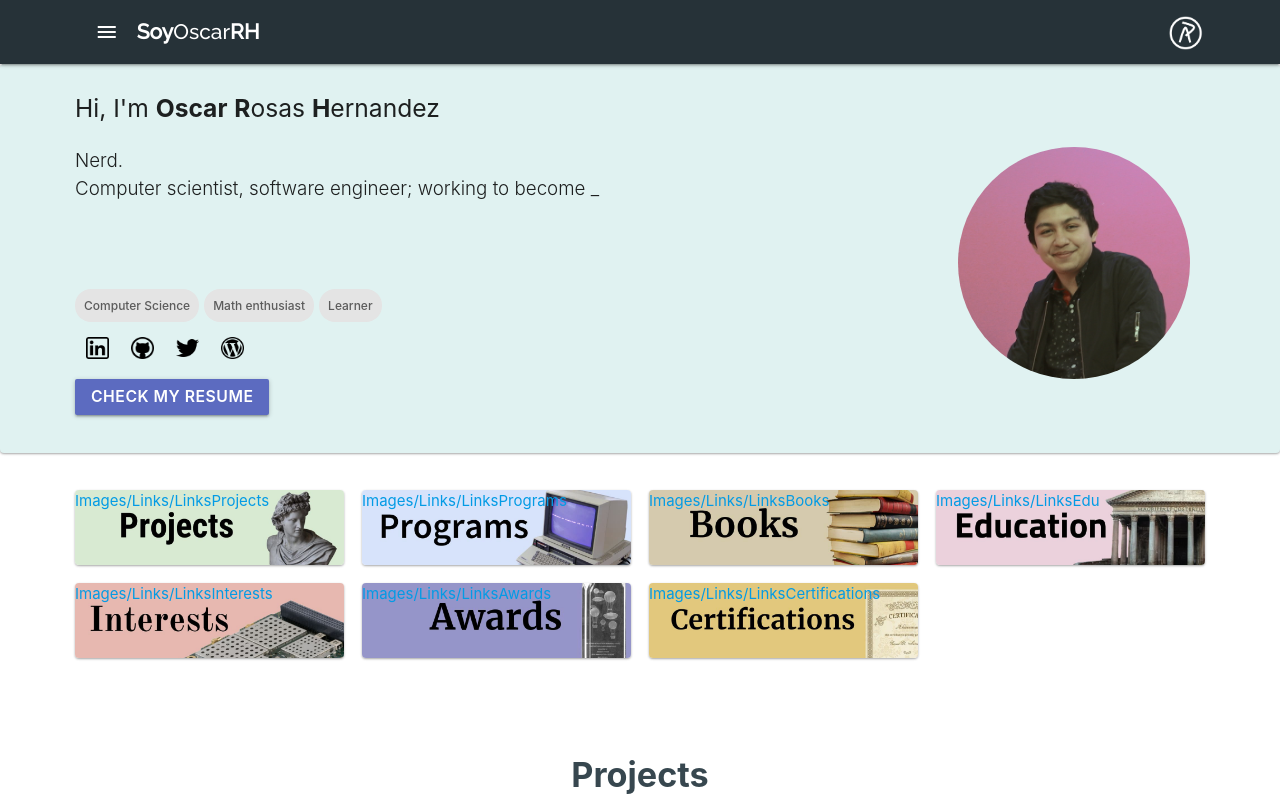
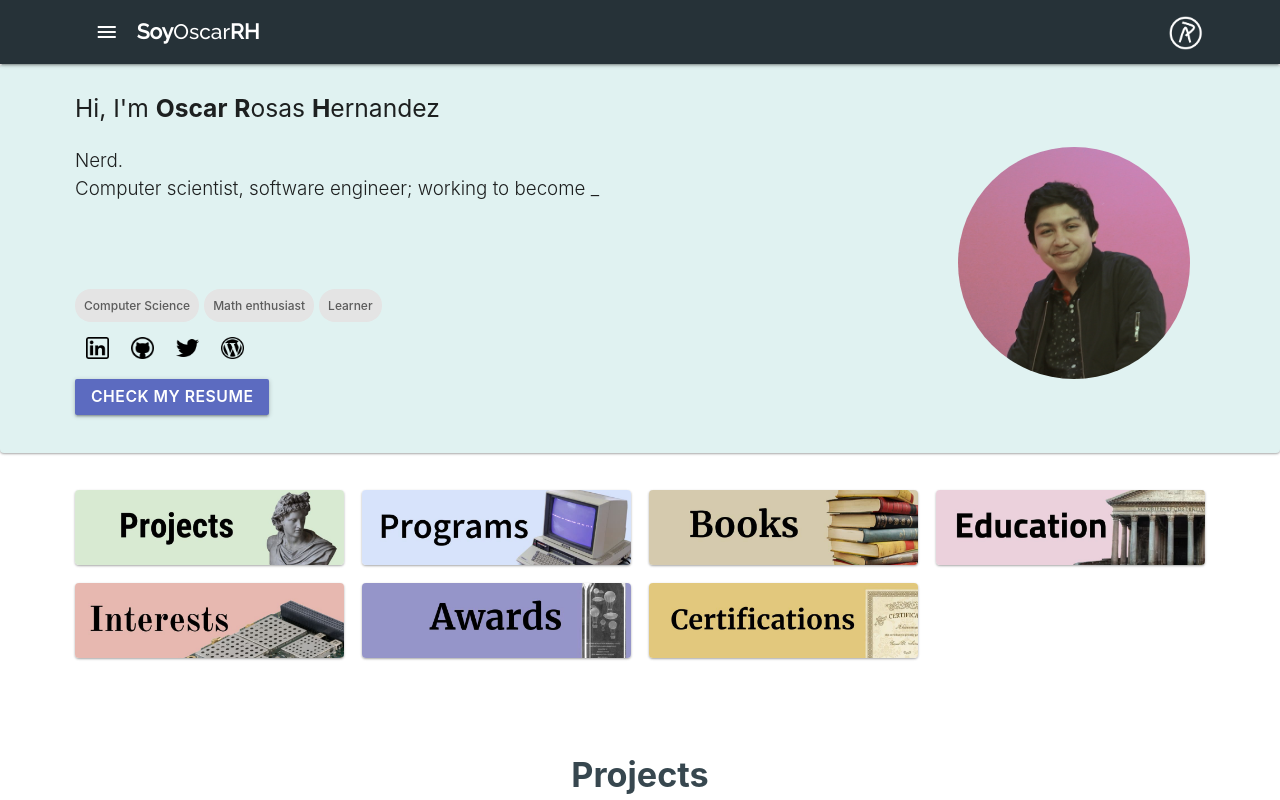
Before and after one commit to SoyOscarRH/SoyOscarRH.github.io, a React (Create React App) app in the folder web/: page / in a window 1280 px wide. Shown: the top 800 px of the page. Built offline with nearby package versions, Linux system fonts and the light colour scheme; a small style sheet from the web is missing.

Commit message:
Solve compiler warnings

```diff
--- a/web/src/code/Card/index.tsx
+++ b/web/src/code/Card/index.tsx
@@ -89,7 +89,7 @@ const CardText: FunctionComponent<{
   return (
     <div className={"blue-grey-text text-darken-3 " + Styles.TextStyle}>
       <br />
-      <p>{props.text}</p>
+      <div>{props.text}</div>
       {coauthors}
     </div>
   )
--- a/web/src/code/Links/index.tsx
+++ b/web/src/code/Links/index.tsx
@@ -17,7 +17,7 @@ const Button: FC<{ title: string; src: string; link?: string }> = ({ title, src,
     event.preventDefault()
   }
 
-  return <a href={href} onClick={handleClick} className={className} style={{ backgroundImage, color: "tra" }}>
+  return <a href={href} onClick={handleClick} className={className} style={{ backgroundImage, color: "transparent" }}>
     {src}
     </a>
 }
```
